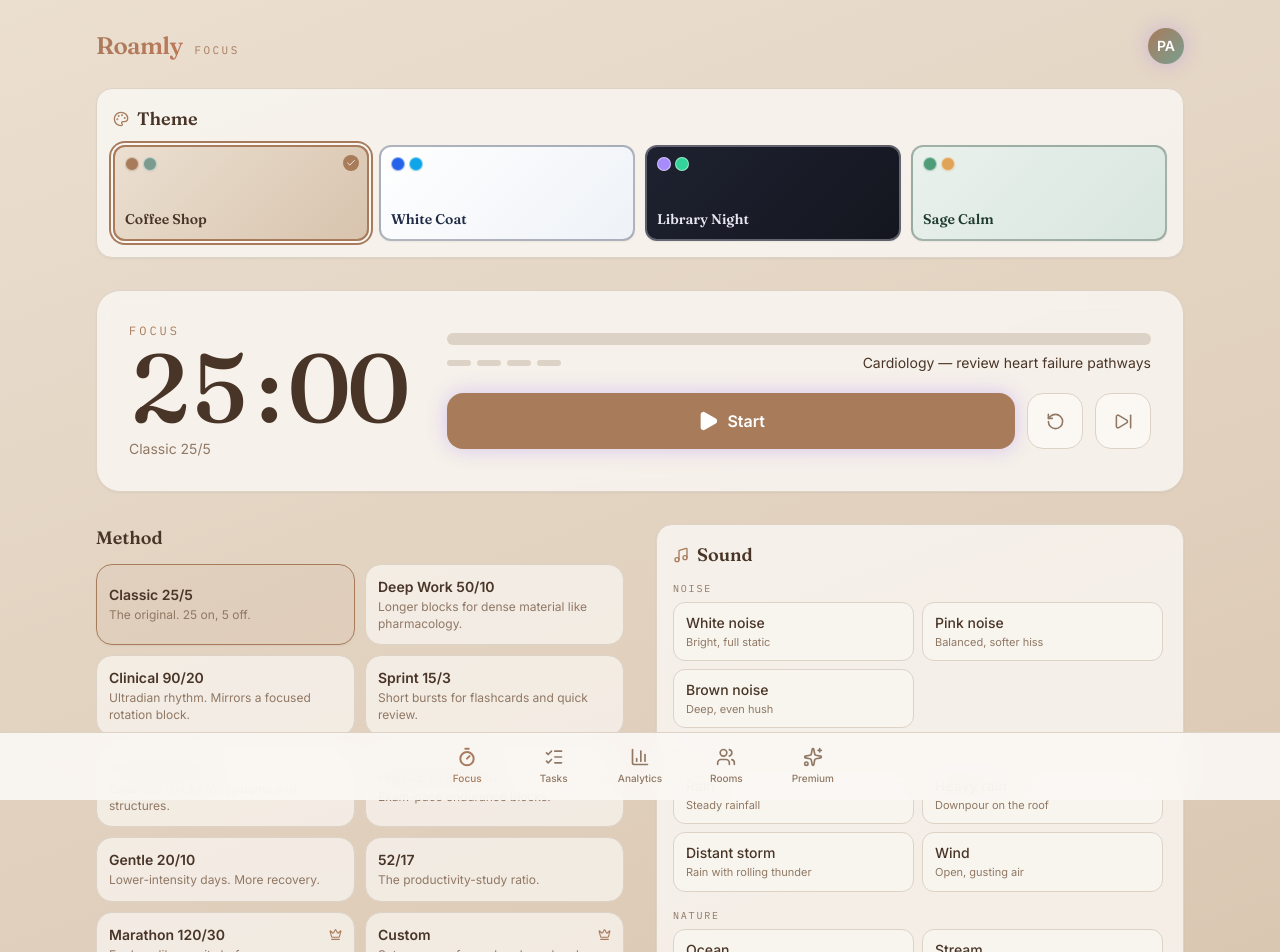
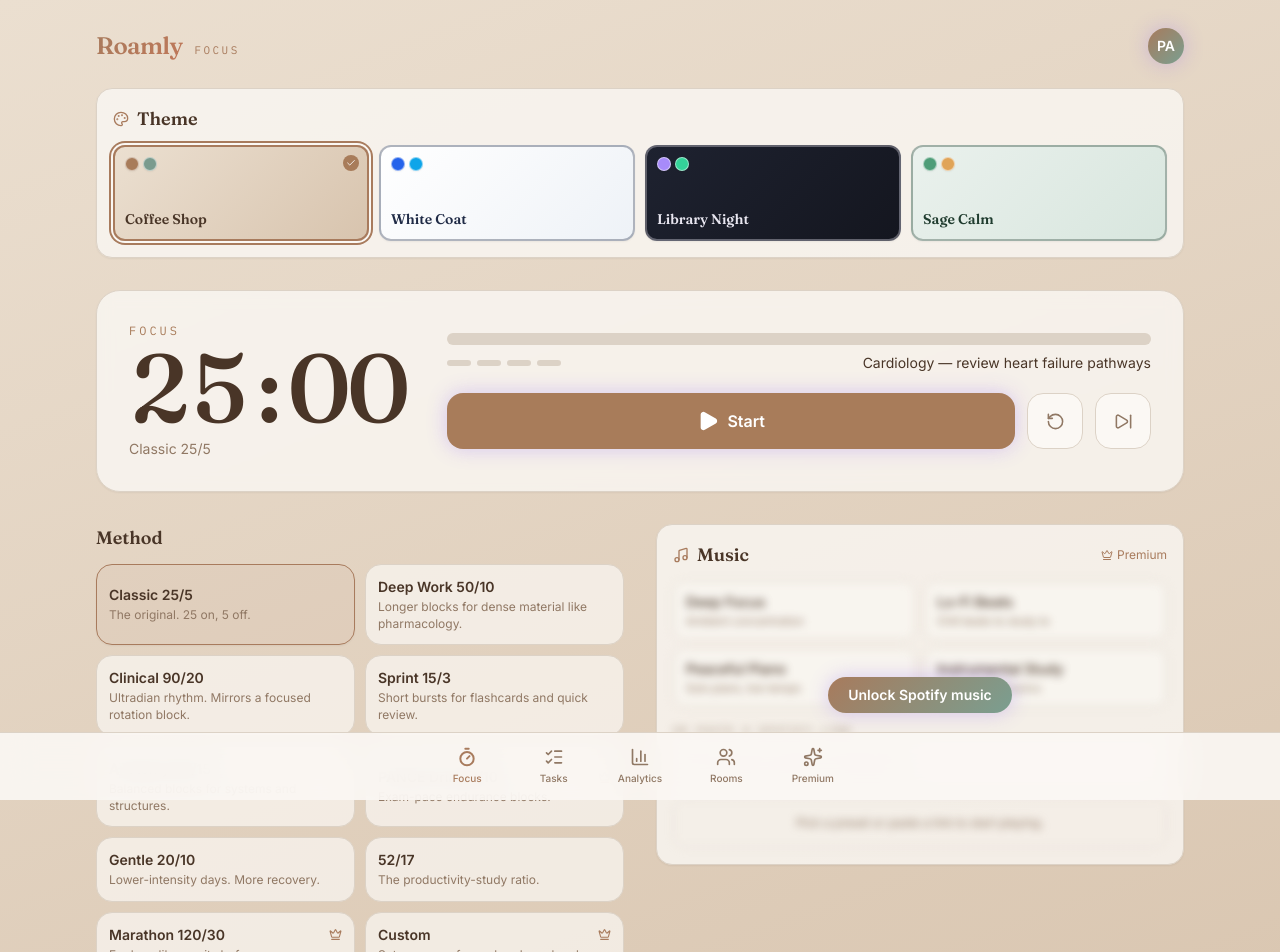
Before and after one commit to Sugar-Kane/Roamly, a React (Vite) app: page / in a window 1280 px wide. Shown: the top 952 px of the page. Built offline with nearby package versions, Linux system fonts and the light colour scheme.

Commit message:
Add Spotify music embed, replacing ambient soundscape panel

```diff
--- a/src/App.tsx
+++ b/src/App.tsx
@@ -1,8 +1,8 @@
 import { useEffect, useMemo, useRef, useState } from "react";
-import { Timer, ListChecks, BarChart3, Users, Sparkles, Check, Plus, Minus, Crown, Play, Pause, RotateCcw, SkipForward, X, Music, Volume2, Volume1, VolumeX, Palette } from "lucide-react";
+import { Timer, ListChecks, BarChart3, Users, Sparkles, Check, Plus, Minus, Crown, Play, Pause, RotateCcw, SkipForward, X, Music, Palette } from "lucide-react";
 import { METHODS, SEED_TASKS, WEEK_DATA, SUBJECT_SPLIT, THEMES, ROOMS, type Task } from "./data";
 import { useTimer, fmt } from "./useTimer";
-import { useSoundscape, SOUNDS, CATEGORIES } from "./useSoundscape";
+import { SPOTIFY_PRESETS, parseSpotifyUrl, toEmbedSrc, embedHeight, type SpotifyEmbedType } from "./spotify";
 import { BarChart, Bar, ResponsiveContainer, XAxis, Tooltip, PieChart, Pie, Cell } from "recharts";
 
 type View = "focus" | "tasks" | "analytics" | "rooms" | "premium";
@@ -24,7 +24,6 @@ export default function App() {
   }, [methodId, custom]);
   const theme = useMemo(() => THEMES.find((t) => t.id === themeId)!, [themeId]);
   const timer = useTimer(method);
-  const sound = useSoundscape();
 
   const nav: { id: View; label: string; icon: typeof Timer }[] = [
     { id: "focus", label: "Focus", icon: Timer },
@@ -54,7 +53,7 @@ export default function App() {
             <FocusView method={method} methodId={methodId} setMethodId={setMethodId} timer={timer} theme={theme}
               tasks={tasks} activeTask={activeTask} setActiveTask={setActiveTask}
               custom={custom} setCustom={setCustom}
-              isPremium={isPremium} gateThen={gateThen} sound={sound} />
+              isPremium={isPremium} gateThen={gateThen} />
           )}
           {view === "tasks" && <TasksView tasks={tasks} setTasks={setTasks} activeTask={activeTask} setActiveTask={setActiveTask} />}
           {view === "analytics" && <AnalyticsView isPremium={isPremium} onUpsell={() => setShowUpsell(true)} />}
@@ -101,7 +100,7 @@ function TimeDisplay({ value, className }: { value: string; className?: string }
   );
 }
 
-function FocusView({ method, methodId, setMethodId, timer, theme, tasks, activeTask, setActiveTask, custom, setCustom, isPremium, gateThen, sound }: any) {
+function FocusView({ method, methodId, setMethodId, timer, theme, tasks, activeTask, setActiveTask, custom, setCustom, isPremium, gateThen }: any) {
   const phaseLabel = timer.phase === "focus" ? "Focus" : timer.phase === "short" ? "Short break" : "Long break";
   const task = tasks.find((t: Task) => t.id === activeTask);
   const ring = timer.phase === "focus" ? theme.ring : theme.rest;
@@ -191,7 +190,7 @@ function FocusView({ method, methodId, setMethodId, timer, theme, tasks, activeT
           </div>
         </div>
         <div className="space-y-6">
-          <SoundPanel sound={sound} />
+          <MusicPanel isPremium={isPremium} gateThen={gateThen} />
         </div>
       </div>
     </div>
@@ -301,53 +300,96 @@ function ThemePicker({ themeId, setThemeId }: any) {
   );
 }
 
-function SoundPanel({ sound }: any) {
-  const VolIcon = sound.volume === 0 ? VolumeX : sound.volume < 0.5 ? Volume1 : Volume2;
+function MusicPanel({ isPremium, gateThen }: any) {
+  const [selectedId, setSelectedId] = useState<string | null>(null);
+  const [customUrl, setCustomUrl] = useState("");
+  const [customError, setCustomError] = useState(false);
+  const [customTarget, setCustomTarget] = useState<{ type: SpotifyEmbedType; id: string } | null>(null);
+
+  const preset = selectedId ? SPOTIFY_PRESETS.find((p) => p.id === selectedId) ?? null : null;
+  const target = customTarget ?? (preset ? { type: preset.type, id: preset.spotifyId } : null);
+
+  const selectPreset = (id: string) => {
+    setSelectedId(id);
+    setCustomTarget(null);
+    setCustomUrl("");
+    setCustomError(false);
+  };
+
+  const applyCustomUrl = (value: string) => {
+    setCustomUrl(value);
+    if (!value.trim()) { setCustomError(false); return; }
+    const parsed = parseSpotifyUrl(value);
+    if (parsed) {
+      setSelectedId(null);
+      setCustomTarget(parsed);
+      setCustomError(false);
+    } else {
+      setCustomError(true);
+    }
+  };
+
   return (
-    <div className="rounded-2xl border border-border bg-card/80 p-4 shadow-sm">
+    <div className="relative rounded-2xl border border-border bg-card/80 p-4 shadow-sm">
       <div className="mb-3 flex items-center justify-between">
         <div className="flex items-center gap-2">
           <Music size={16} className="text-primary" />
-          <h2 className="font-display text-lg font-semibold">Sound</h2>
+          <h2 className="font-display text-lg font-semibold">Music</h2>
         </div>
-        {sound.activeId !== "off" && (
-          <button onClick={() => sound.play("off")} className="text-xs font-medium text-muted-foreground transition hover:text-foreground">
-            Stop
-          </button>
-        )}
+        {!isPremium && <span className="flex items-center gap-1 text-xs text-primary"><Crown size={12} /> Premium</span>}
       </div>
 
-      <div className="max-h-[420px] space-y-4 overflow-y-auto pr-1">
-        {CATEGORIES.map((cat: string) => (
-          <div key={cat}>
-            <p className="mb-1.5 font-mono text-[10px] uppercase tracking-[0.18em] text-muted-foreground">{cat}</p>
+      <div className={!isPremium ? "blur-sm" : ""}>
         <div className="grid grid-cols-2 gap-2">
-              {SOUNDS.filter((s: any) => s.category === cat && s.id !== "off").map((s: any) => {
-                const active = sound.activeId === s.id;
+          {SPOTIFY_PRESETS.map((p) => {
+            const active = !customTarget && selectedId === p.id;
             return (
-                  <button key={s.id} onClick={() => sound.play(s.id)}
+              <button key={p.id} onClick={() => selectPreset(p.id)}
                 className={`relative rounded-xl border px-3 py-2.5 text-left transition ${active ? "border-primary bg-primary/5 shadow-sm" : "border-border bg-card/60 hover:border-primary/40"}`}>
                 <div className="flex items-center justify-between">
-                      <span className="text-sm font-medium">{s.name}</span>
+                  <span className="text-sm font-medium">{p.name}</span>
                   {active && <span className="h-1.5 w-1.5 animate-pulse rounded-full bg-primary" />}
                 </div>
-                    <p className="mt-0.5 text-[11px] leading-snug text-muted-foreground">{s.hint}</p>
+                <p className="mt-0.5 text-[11px] leading-snug text-muted-foreground">{p.hint}</p>
               </button>
             );
           })}
         </div>
-          </div>
-        ))}
+
+        <div className="mt-4">
+          <label htmlFor="spotify-url" className="mb-1.5 block font-mono text-[10px] uppercase tracking-[0.18em] text-muted-foreground">
+            Or paste a Spotify link
+          </label>
+          <input id="spotify-url" type="text" value={customUrl}
+            onChange={(e) => applyCustomUrl(e.target.value)}
+            placeholder="https://open.spotify.com/playlist/..."
+            className="w-full rounded-xl border border-border bg-card px-3 py-2 text-sm outline-none transition placeholder:text-muted-foreground focus:border-primary focus:ring-2 focus:ring-primary/20" />
+          {customError && (
+            <p className="mt-1.5 text-[11px] text-destructive">
+              Couldn't read that link — paste a track, playlist, album, artist, episode, or show URL from Spotify.
+            </p>
+          )}
         </div>
 
-      <div className="mt-4 flex items-center gap-3">
-        <VolIcon size={16} className="shrink-0 text-muted-foreground" />
-        <input type="range" min={0} max={1} step={0.01} value={sound.volume}
-          onChange={(e) => sound.changeVolume(parseFloat(e.target.value))}
-          aria-label="Volume"
-          className="h-1.5 w-full cursor-pointer appearance-none rounded-full bg-secondary accent-primary" />
+        <div className="mt-4 overflow-hidden rounded-xl">
+          {target ? (
+            <iframe key={`${target.type}-${target.id}`} src={toEmbedSrc(target)} width="100%" height={embedHeight(target.type)}
+              style={{ borderRadius: 12, border: "none" }}
+              allow="autoplay; clipboard-write; encrypted-media; fullscreen; picture-in-picture"
+              loading="lazy" title="Spotify player" />
+          ) : (
+            <p className="rounded-xl border border-dashed border-border p-4 text-center text-xs text-muted-foreground">
+              Pick a preset or paste a link to start playing.
+            </p>
+          )}
         </div>
-      <p className="mt-2 text-[11px] text-muted-foreground">{SOUNDS.length - 1} sounds, all free — generated live, plays offline.</p>
+      </div>
+
+      {!isPremium && (
+        <button onClick={() => gateThen(() => {})} className="absolute inset-0 grid place-items-center rounded-2xl">
+          <span className="rounded-full gradient-primary px-5 py-2 text-sm font-semibold text-white shadow-glow">Unlock Spotify music</span>
+        </button>
+      )}
     </div>
   );
 }
@@ -514,7 +556,7 @@ function RoomsView({ isPremium, gateThen }: any) {
 }
 
 function PremiumView({ isPremium, setIsPremium }: any) {
-  const perks = ["Ambient study themes", "Unlimited analytics history", "Unlimited hosted sessions", "Unlimited room joins", "Premium UI themes", "PANCE & Marathon methods"];
+  const perks = ["Ambient study themes", "Unlimited analytics history", "Unlimited hosted sessions", "Unlimited room joins", "Premium UI themes", "PANCE & Marathon methods", "Spotify music embed"];
   return (
     <div className="mx-auto max-w-3xl">
       <h1 className="font-display text-3xl font-semibold">{isPremium ? "Your Premium" : "Go Premium"}</h1>
--- /dev/null
+++ b/src/spotify.ts
@@ -0,0 +1,57 @@
+// Spotify embed helpers: parsing pasted links/URIs into an embeddable target,
+// plus a small curated preset list for one-click playback.
+
+export type SpotifyEmbedType = "track" | "playlist" | "album" | "artist" | "episode" | "show";
+
+export type SpotifyTarget = { type: SpotifyEmbedType; id: string };
+
+export type SpotifyPreset = {
+  id: string;
+  name: string;
+  hint: string;
+  type: SpotifyEmbedType;
+  spotifyId: string;
+};
+
+// Official Spotify editorial playlist IDs. These are stable in practice but were
+// not (and cannot be) verified in a live browser during planning — spot-check
+// each one after deploying by opening https://open.spotify.com/playlist/<spotifyId>.
+// If any 404s or redirects to a different playlist, replace just its `spotifyId`
+// below; nothing else in the app needs to change.
+export const SPOTIFY_PRESETS: SpotifyPreset[] = [
+  { id: "deep-focus", name: "Deep Focus", hint: "Ambient concentration", type: "playlist", spotifyId: "37i9dQZF1DWZeKCadgRdKQ" },
+  { id: "lofi-beats", name: "Lo-Fi Beats", hint: "Chill beats to study to", type: "playlist", spotifyId: "37i9dQZF1DWWQRwui0ExPn" },
+  { id: "peaceful-piano", name: "Peaceful Piano", hint: "Solo piano, low tempo", type: "playlist", spotifyId: "37i9dQZF1DX4sWSpwq3LiO" },
+  { id: "instrumental-study", name: "Instrumental Study", hint: "Focus without lyrics", type: "playlist", spotifyId: "37i9dQZF1DX9SIqqvKsjG8" },
+];
+
+const URI_RE = /^spotify:(track|playlist|album|artist|episode|show):([A-Za-z0-9]+)$/i;
+const URL_RE = /open\.spotify\.com\/(?:intl-[a-z]{2,5}\/)?(track|playlist|album|artist|episode|show)\/([A-Za-z0-9]+)/i;
+
+// Parses an `open.spotify.com/...` link (with optional `intl-xx/` locale prefix
+// and any trailing `?si=...` query string) or a `spotify:type:id` URI. Returns
+// null for anything that doesn't match either shape.
+export function parseSpotifyUrl(input: string): SpotifyTarget | null {
+  const trimmed = input.trim();
+  if (!trimmed) return null;
+
+  const uriMatch = trimmed.match(URI_RE);
+  if (uriMatch) return { type: uriMatch[1].toLowerCase() as SpotifyEmbedType, id: uriMatch[2] };
+
+  const urlMatch = trimmed.match(URL_RE);
+  if (urlMatch) return { type: urlMatch[1].toLowerCase() as SpotifyEmbedType, id: urlMatch[2] };
+
+  return null;
+}
+
+// `?utm_source=generator` is cosmetic/optional — Spotify's own embeds add it,
+// but the player works identically without it.
+export function toEmbedSrc({ type, id }: SpotifyTarget): string {
+  return `https://open.spotify.com/embed/${type}/${id}`;
+}
+
+// Spotify's embed guidance: a single track/episode looks right short (152px);
+// anything with a tracklist (playlist/album/show/artist) needs more room (352px).
+export function embedHeight(type: SpotifyEmbedType): number {
+  return type === "track" || type === "episode" ? 152 : 352;
+}
```
Also changed, not shown: 1 other file (tests, documents, lock files or other folders). Lines whose indentation alone changed are shown as unchanged.
